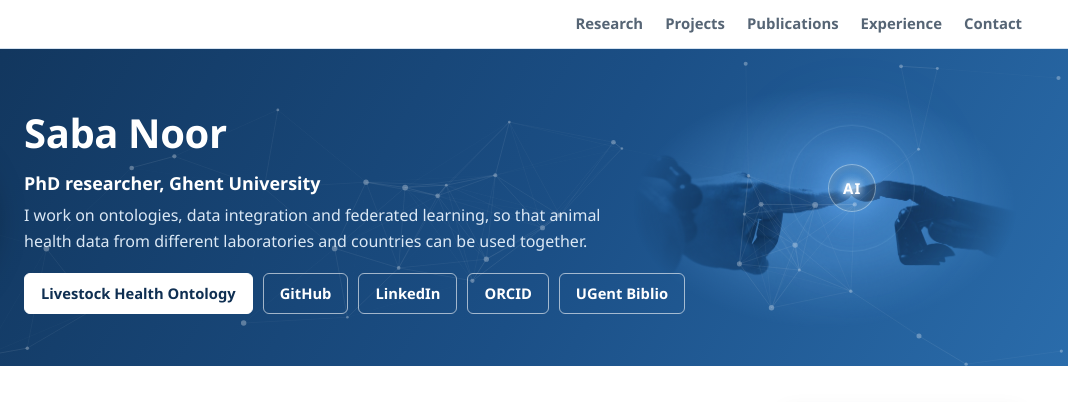
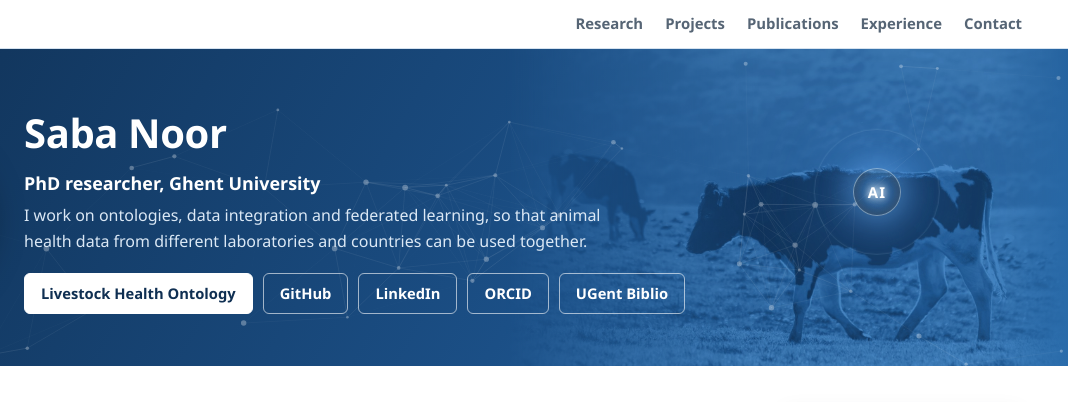
Before and after one commit to sabanoor8867/sabanoor8867.github.io, a plain HTML site: page index.html in a window 1280 px wide. Shown: the top 402 px of the page, 212-1280 px from the left. Drawn offline with Linux system fonts and the light colour scheme.

Commit message:
Use farm picture in header

```diff
--- a/index.html
+++ b/index.html
@@ -85,9 +85,9 @@ aside li{padding:3px 0}
 header{position:relative;overflow:hidden}
 header canvas{position:absolute;inset:0;width:100%;height:100%;opacity:0.55;pointer-events:none}
 header .wrap{position:relative;z-index:1}
-.hands{position:absolute;top:12%;bottom:12%;right:4%;width:30%;background:url(hands.jpg) center 46%/cover no-repeat;opacity:0.7;-webkit-mask-image:radial-gradient(ellipse 50% 50% at center,#000 45%,transparent 100%);mask-image:radial-gradient(ellipse 50% 50% at center,#000 45%,transparent 100%)}
-.spark{position:absolute;top:12%;bottom:12%;right:4%;width:30%;pointer-events:none}
-.spark::before,.spark::after{content:"";position:absolute;left:57%;top:42%;border-radius:50%;transform:translate(-50%,-50%)}
+.hands{position:absolute;top:0;bottom:0;right:0;width:44%;background:url(farm.jpg) 70% 62%/cover no-repeat;opacity:0.62;-webkit-mask-image:linear-gradient(to right,transparent 0%,#000 45%,#000 85%,transparent 100%);mask-image:linear-gradient(to right,transparent 0%,#000 45%,#000 85%,transparent 100%)}
+.spark{position:absolute;top:0;bottom:0;right:0;width:44%;pointer-events:none}
+.spark::before,.spark::after{content:"";position:absolute;left:66%;top:45%;border-radius:50%;transform:translate(-50%,-50%)}
 .spark::before{content:"AI";width:46px;height:46px;display:flex;align-items:center;justify-content:center;color:#ffffff;font-weight:700;font-size:15px;letter-spacing:0.08em;text-indent:0.08em;text-shadow:0 0 6px rgba(255,255,255,0.9),0 0 16px rgba(130,195,255,0.95);background:radial-gradient(circle,rgba(170,215,255,0.55) 0%,rgba(90,165,245,0.30) 45%,rgba(90,165,245,0) 72%);border:1px solid rgba(210,235,255,0.55);box-shadow:0 0 26px 8px rgba(110,180,255,0.40),0 0 80px 34px rgba(80,160,255,0.22),inset 0 0 12px rgba(255,255,255,0.25)}
 .spark::after{width:26px;height:26px;border:1px solid rgba(190,225,255,0.8);animation:ring 2.6s ease-out infinite}
 @keyframes ring{from{width:46px;height:46px;opacity:0.7}to{width:150px;height:150px;opacity:0}}
```
Also changed, not shown: farm.jpg (added), hands.jpg (deleted).
